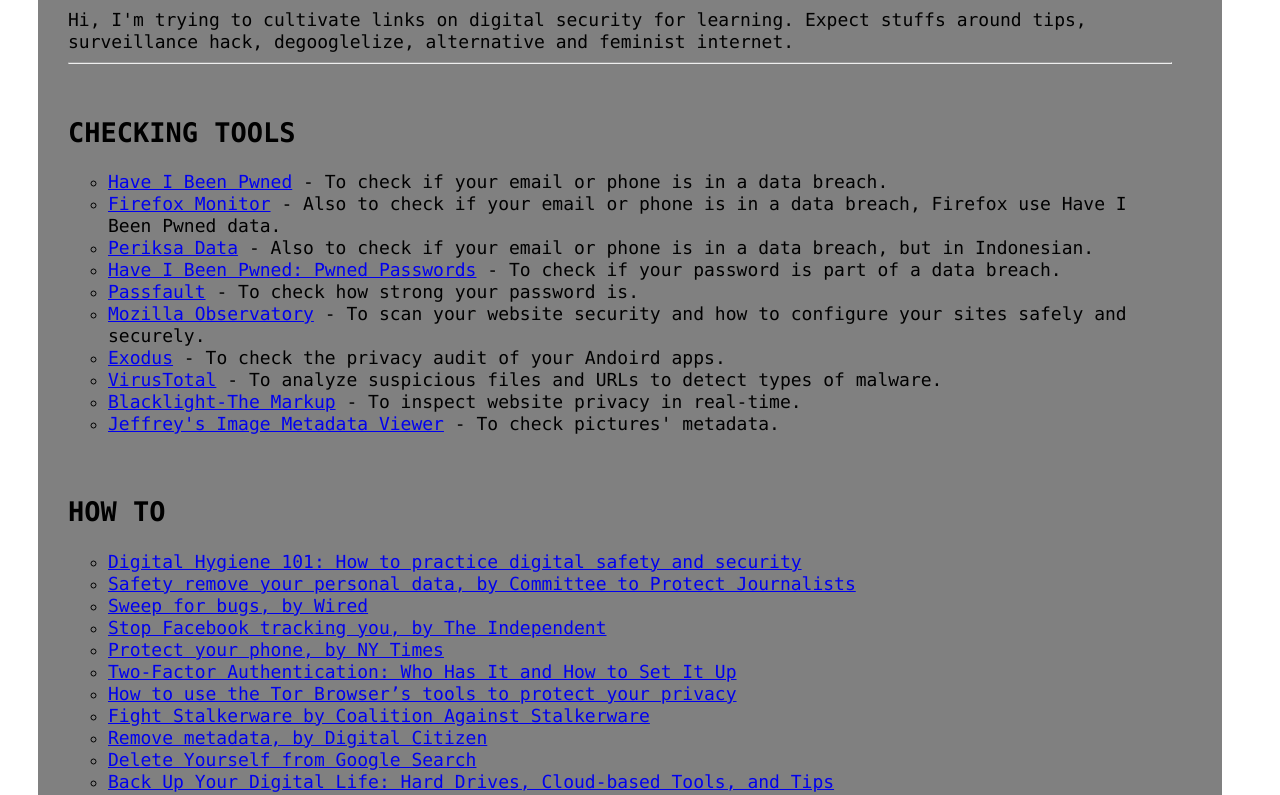
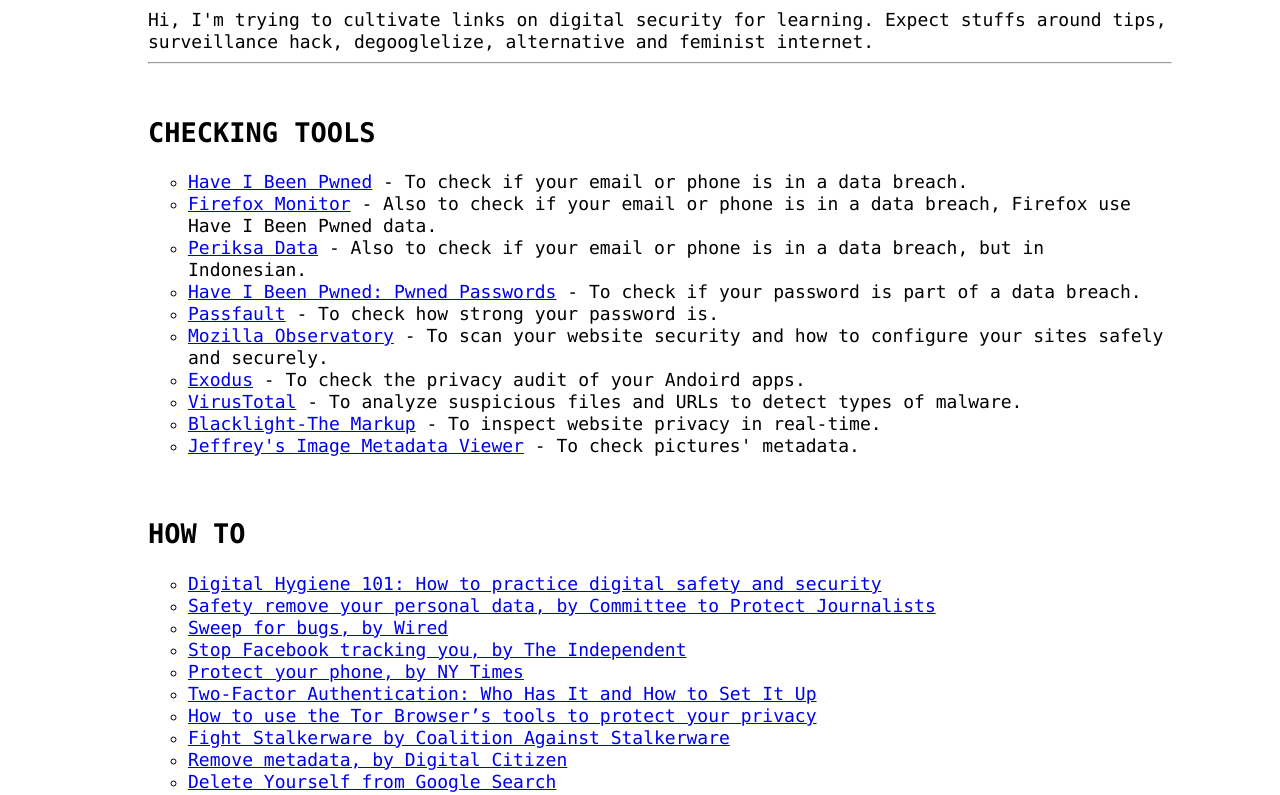
Before and after one commit to deeperunder/farhaway.github.io, a plain HTML site: page docs/index.html in a window 1280 px wide. Shown: the part 81-876 px from the top of the page. Drawn offline with Linux system fonts and the light colour scheme.

Commit message:
Update index.html

```diff
--- a/docs/index.html
+++ b/docs/index.html
@@ -6,8 +6,8 @@ div {
   margin-top: 20px;
   margin-bottom: 100px;
   margin-right: 50px;
-  margin-left: 30px;
-  background-color: gray;
+  margin-left: 70px;
+  background-color: white;
   font-size: 18px;
 }
 </style>
```
